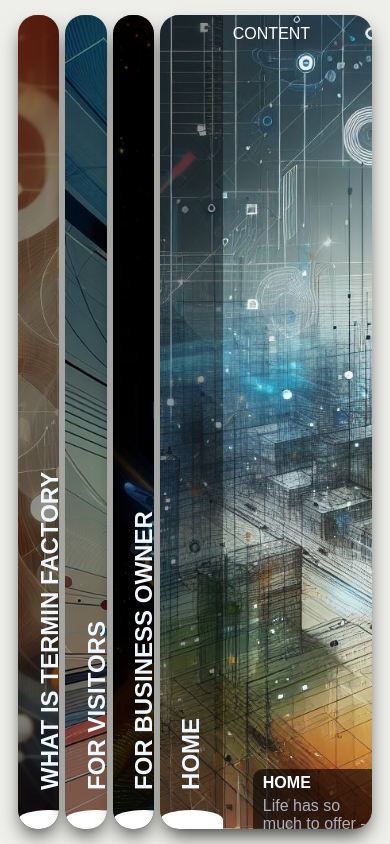
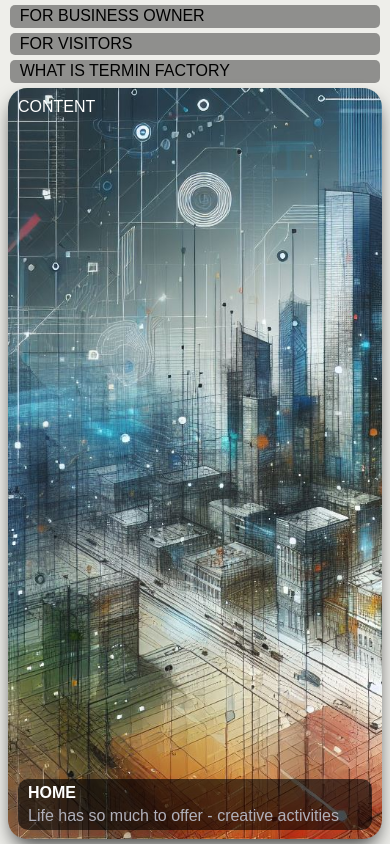
Before and after one commit to borgkz/Tele_termin, a plain HTML site: page WebSite/index.html in a window 390 px wide. Drawn offline with Linux system fonts and the light colour scheme.

Commit message:
Add mobile mode

```diff
--- a/WebSite/index.html
+++ b/WebSite/index.html
@@ -8,8 +8,12 @@
 	</head>
 	<body>
 		<div class="wrapper">
+			<div class="v-menu">FOR BUSINESS OWNER</div>
+			<div class="v-menu">FOR VISITORS</div>
+			<div class="v-menu">WHAT IS TERMIN FACTORY</div>
 			<div class="container">
 				<input type="radio" name="slide" id="c1" />
+
 				<label for="c1" class="card">
 					<div class="card-title">
 						<div class="title">
--- a/WebSite/style.css
+++ b/WebSite/style.css
@@ -13,6 +13,7 @@ body {
 	width: 100%;
 	height: 100vh;
 	display: flex;
+	flex-direction: column;
 	align-items: center;
 	justify-content: center;
 }
@@ -45,6 +46,18 @@ body {
 	flex-direction: column;
 	background-color: rgba(0, 0, 0, 0.4);
 }
+.v-menu {
+	height: 25px;
+	width: 95%;
+	cursor: pointer;
+	display: flex;
+	background-color: rgba(0, 0, 0, 0.4);
+	border-radius: 5px;
+	margin: 5px 15px 0 15px;
+	padding-left: 10px;
+	padding-top: 2px;
+	display: none;
+}
 .title {
 	height: 100%;
 	color: aliceblue;
@@ -71,6 +84,7 @@ body {
 	justify-content: center;
 	flex-direction: column;
 	overflow: hidden;
+	text-wrap: nowrap;
 	margin-left: 20px;
 	width: 100%;
 	opacity: 0;
@@ -129,3 +143,24 @@ input:checked + .card .description {
 .card[for="c4"] {
 	background-image: url("./img/img4.jpg");
 }
+
+@media (max-width: 425px) {
+	.card-title {
+		display: none;
+	}
+	input + .card {
+		display: none;
+	}
+	input:checked + .card {
+		display: flex;
+	}
+	.container {
+		padding: 5px;
+	}
+	.description {
+		margin-left: 0px;
+	}
+	.v-menu {
+		display: block;
+	}
+}
```
